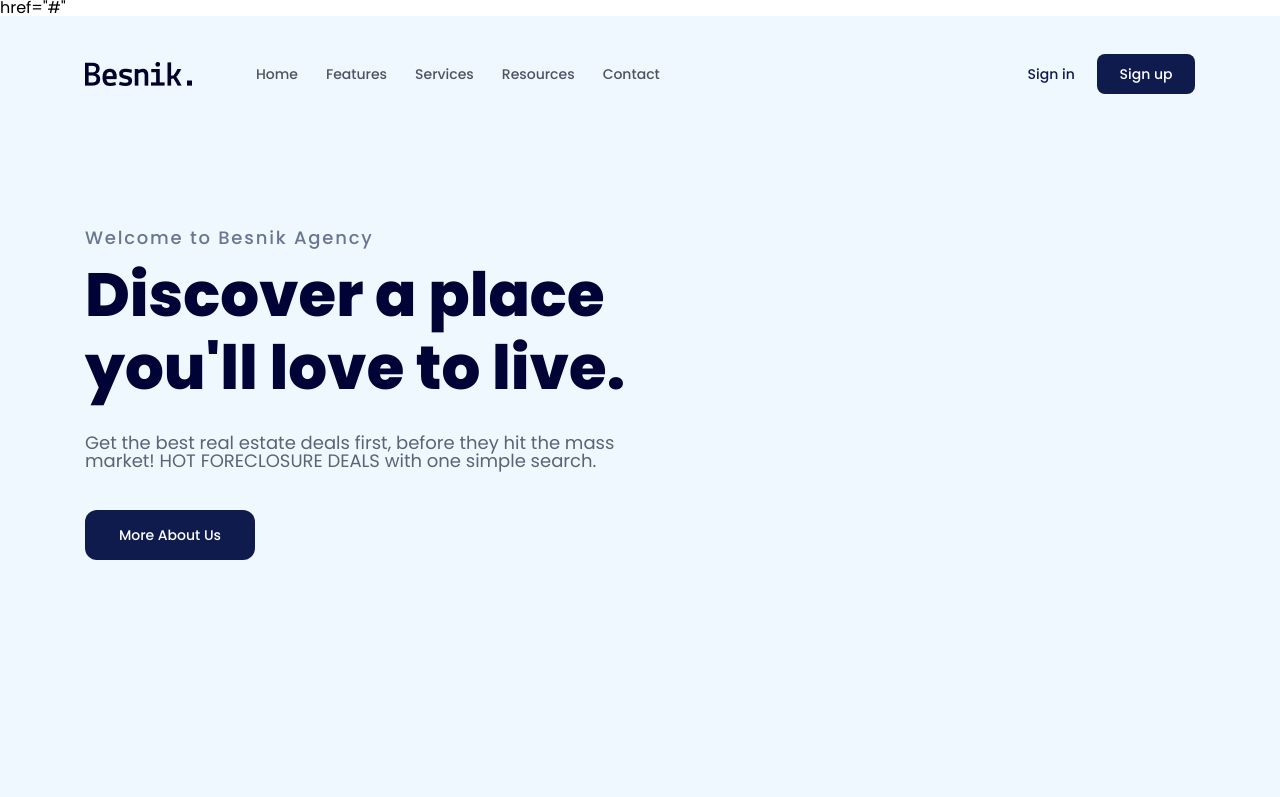
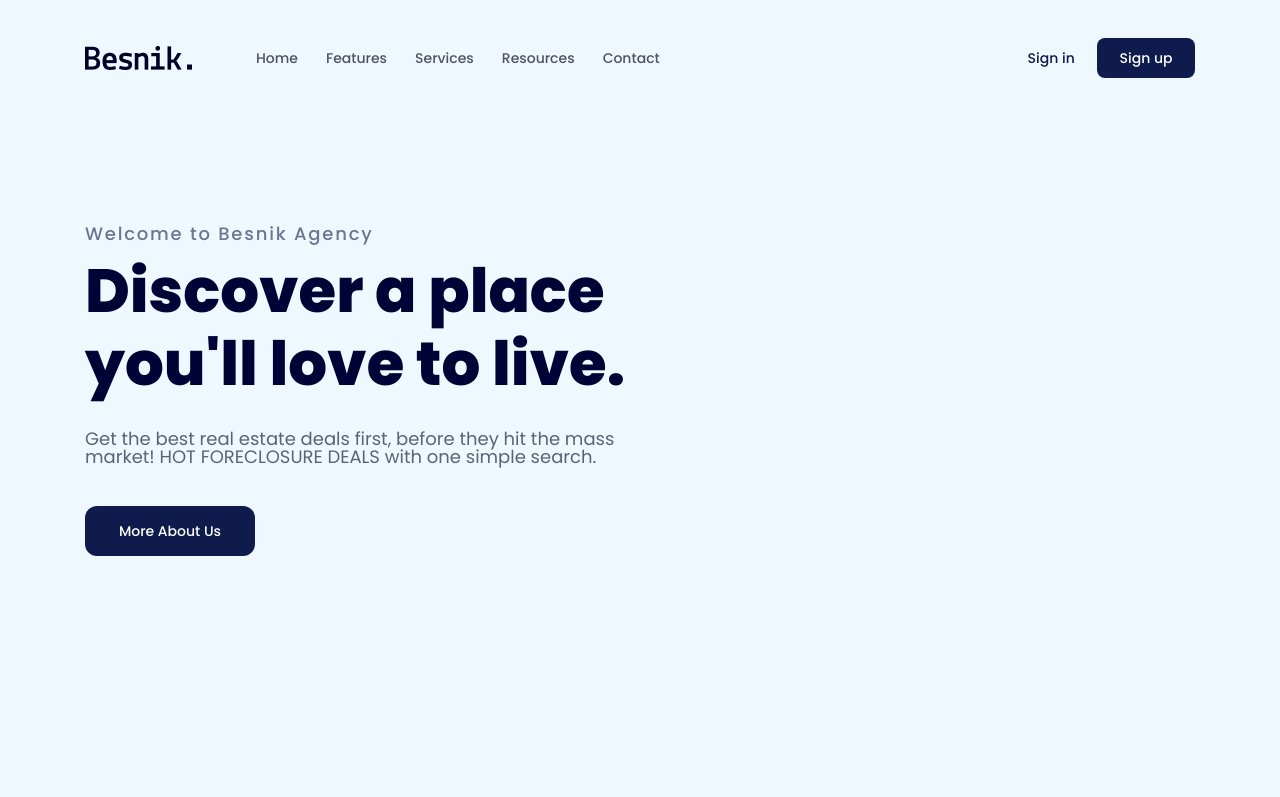
Before and after one commit to FanDangKhoa/f8-hmtlcss-01, a plain HTML site: page index.html in a window 1280 px wide. Shown: the top 797 px of the page. Drawn offline with Linux system fonts and the light colour scheme.

Commit message:
fix header

```diff
--- a/assets/css/style.css
+++ b/assets/css/style.css
@@ -45,16 +45,25 @@ a {
 }
 
 /* Header */
-
-.header {
+.fix-header {
+  background-color: aliceblue;
+  padding-top: 26px;
+  position: sticky;
+  top: -26px;
+  z-index: 1;
+}
+.hero-wrap {
   position: relative;
+  display: flex;
+  flex-direction: column;
   height: 100vh;
   background-color: aliceblue;
 }
 .navbar {
   display: flex;
   align-items: center;
-  padding-top: 38px;
+  /* padding-top: 38px; */
+  padding: 12px 0;
 }
 .navbar ul {
   display: flex;
--- a/index.html
+++ b/index.html
@@ -13,11 +13,11 @@
     <link rel="stylesheet" href="./assets/fonts/stylesheet.css" />
     <link rel="stylesheet" href="./assets/css/style.css" />
   </head>
-  href="#"
+
   <body>
     <main>
       <!-- Header -->
-      <header class="header">
+      <div class="fix-header">
         <div class="content">
           <nav class="navbar">
             <!-- Logo -->
@@ -36,7 +36,11 @@
               <a href="" class="btn action-btn">Sign up</a>
             </div>
           </nav>
-
+        </div>
+      </div>
+      <!-- Hero -->
+      <header class="hero-wrap">
+        <div class="content">
           <div class="hero">
             <div class="info">
               <p class="sub-title">Welcome to Besnik Agency</p>
```
